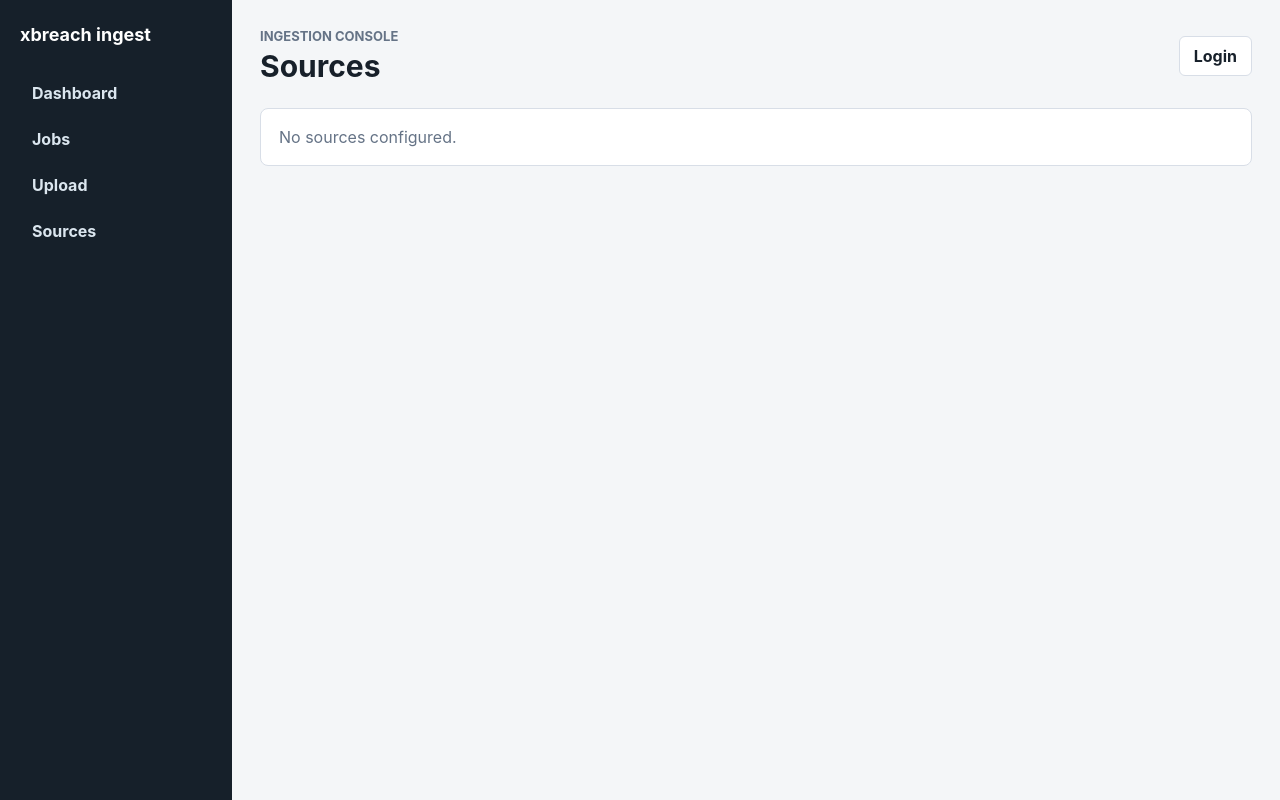
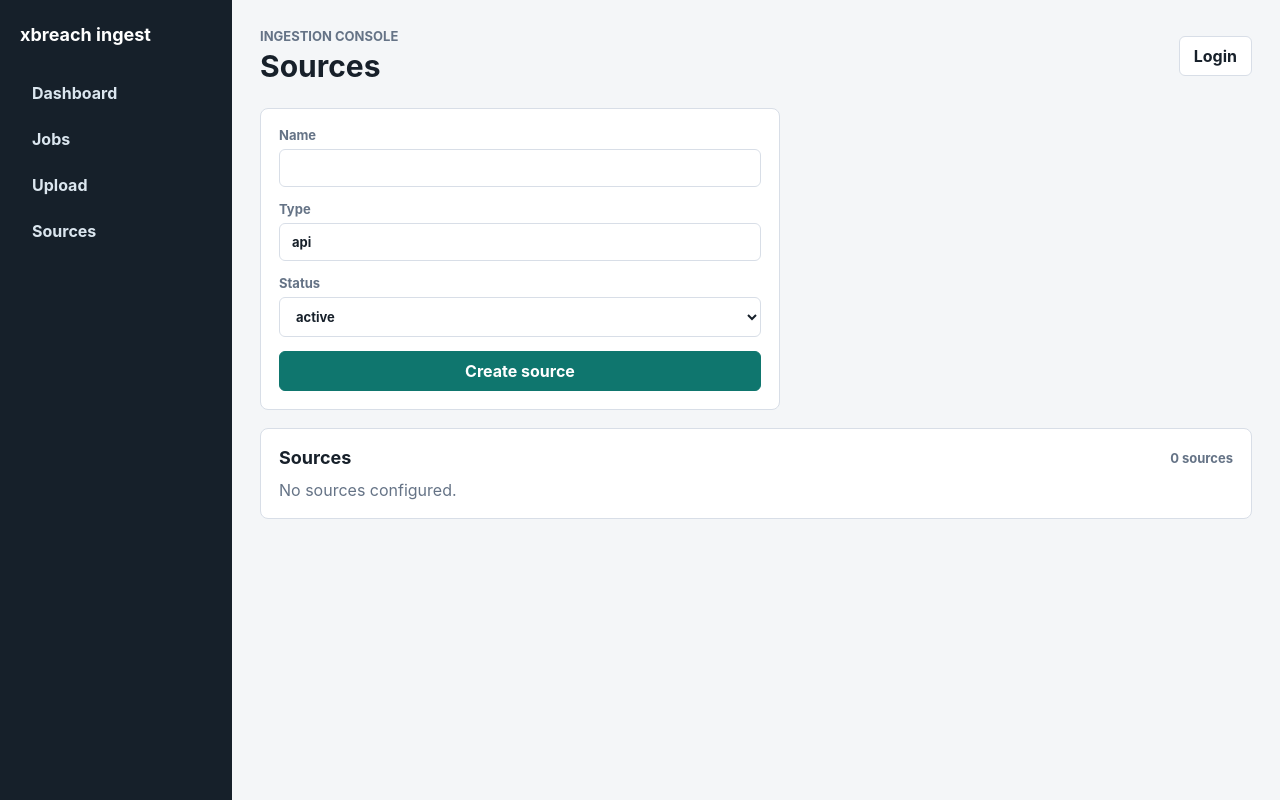
Before and after one commit to xbreach/xbreach-ingest, a FastAPI app: page /sources in a window 1280 px wide. Run offline with FastAPI, Linux system fonts and the light colour scheme; parts of the project's set-up code (start-up, migrations or seed data) failed here and were passed over.

Commit message:
feat(sources): create source management screen

```diff
--- a/app/static/web.css
+++ b/app/static/web.css
@@ -165,6 +165,10 @@ button {
   margin-bottom: 18px;
 }
 
+.sources-create-panel {
+  margin-bottom: 18px;
+}
+
 .filters-form {
   display: grid;
   grid-template-columns: repeat(6, minmax(0, 1fr));
--- a/app/templates/sources.html
+++ b/app/templates/sources.html
@@ -1,7 +1,49 @@
 {% extends "base.html" %}
 
 {% block content %}
+<section class="panel compact-panel sources-create-panel">
+  {% if error_message %}
+  <div class="notice error" role="alert">{{ error_message }}</div>
+  {% endif %}
+  {% if success_message %}
+  <div class="notice success" role="status">
+    {{ success_message }}
+    {% if created_api_key %}
+    <div class="secret-once">
+      <span>API key</span>
+      <code>{{ created_api_key }}</code>
+    </div>
+    {% endif %}
+  </div>
+  {% endif %}
+  <form class="form" action="/sources" method="post">
+    <label>
+      Name
+      <input type="text" name="name" value="{{ form_values.name }}" required>
+    </label>
+    <label>
+      Type
+      <input type="text" name="type" value="{{ form_values.type }}" required>
+    </label>
+    <label>
+      Status
+      <select name="status" required>
+        {% for option in status_options %}
+        <option value="{{ option }}" {% if form_values.status == option %}selected{% endif %}>
+          {{ option }}
+        </option>
+        {% endfor %}
+      </select>
+    </label>
+    <button type="submit">Create source</button>
+  </form>
+</section>
+
 <section class="panel">
+  <div class="section-header">
+    <h2>Sources</h2>
+    <span class="result-count">{{ sources | length }} sources</span>
+  </div>
   {% if sources %}
   <table>
     <thead>
@@ -10,6 +52,8 @@
         <th>Name</th>
         <th>Type</th>
         <th>Status</th>
+        <th>Created at</th>
+        <th>Action</th>
       </tr>
     </thead>
     <tbody>
@@ -18,7 +62,15 @@
         <td>{{ source.id }}</td>
         <td>{{ source.name }}</td>
         <td>{{ source.type }}</td>
-        <td><span class="status">{{ source.status }}</span></td>
+        <td><span class="status status-{{ source.status }}">{{ source.status }}</span></td>
+        <td>{{ source.created_at }}</td>
+        <td>
+          <form class="inline-form" action="/sources/{{ source.id }}/toggle" method="post">
+            <button type="submit">
+              {% if source.status == "active" %}Deactivate{% else %}Activate{% endif %}
+            </button>
+          </form>
+        </td>
       </tr>
       {% endfor %}
     </tbody>
--- a/app/web/routes.py
+++ b/app/web/routes.py
@@ -1,3 +1,5 @@
+import hashlib
+import secrets
 from datetime import UTC, date, datetime, time
 from pathlib import Path
 
@@ -5,8 +7,12 @@ from fastapi import APIRouter, Depends, File, Form, Query, Request, UploadFile
 from fastapi.responses import HTMLResponse, RedirectResponse
 from fastapi.templating import Jinja2Templates
 from sqlalchemy import func, select
+from sqlalchemy.exc import IntegrityError
 from sqlalchemy.orm import Session
 
+from app.core.config import get_settings
+from app.domain.snowflake import SnowflakeGenerator
+from app.domain.source import SOURCE_STATUS_ACTIVE, SOURCE_STATUS_INACTIVE
 from app.infrastructure.database import (
     BreachModel,
     IngestionJobErrorModel,
@@ -22,6 +28,7 @@ from app.services.upload import UploadIngestService, UploadValidationError
 
 JOB_LISTING_PAGE_SIZE = 20
 JOB_STATUS_OPTIONS = ["pending", "running", "completed", "failed"]
+SOURCE_STATUS_OPTIONS = ["active", "inactive", "disabled"]
 
 router = APIRouter(include_in_schema=False)
 templates = Jinja2Templates(directory=Path(__file__).resolve().parents[1] / "templates")
@@ -224,13 +231,83 @@ def sources(
     request: Request,
     session: Session = Depends(get_session_dependency),
 ) -> HTMLResponse:
-    source_rows = session.scalars(
-        select(SourceModel).order_by(SourceModel.created_at.desc()).limit(50)
-    ).all()
-    return templates.TemplateResponse(
-        request,
-        "sources.html",
-        {"request": request, "page_title": "Sources", "sources": source_rows},
+    return _sources_response(request=request, session=session)
+
+
+@router.post("/sources", response_class=HTMLResponse)
+def create_source(
+    request: Request,
+    name: str = Form(...),
+    type: str = Form(...),
+    status: str = Form(SOURCE_STATUS_ACTIVE),
+    session: Session = Depends(get_session_dependency),
+) -> HTMLResponse:
+    name = name.strip()
+    source_type = type.strip()
+    if not name or not source_type or status not in SOURCE_STATUS_OPTIONS:
+        return _sources_response(
+            request=request,
+            session=session,
+            error_message="source name, type and status are required",
+            status_code=400,
+            form_values={"name": name, "type": source_type, "status": status},
+        )
+
+    api_key = secrets.token_urlsafe(32)
+    source = SourceModel(
+        id=_next_source_id(),
+        name=name,
+        type=source_type,
+        status=status,
+        api_key_hash=_hash_api_key(api_key),
+    )
+    session.add(source)
+    try:
+        session.commit()
+    except IntegrityError:
+        session.rollback()
+        return _sources_response(
+            request=request,
+            session=session,
+            error_message="failed to create source",
+            status_code=409,
+            form_values={"name": name, "type": source_type, "status": status},
+        )
+
+    return _sources_response(
+        request=request,
+        session=session,
+        success_message="source created",
+        created_api_key=api_key,
+    )
+
+
+@router.post("/sources/{source_id}/toggle", response_class=HTMLResponse)
+def toggle_source_status(
+    source_id: int,
+    request: Request,
+    session: Session = Depends(get_session_dependency),
+) -> HTMLResponse:
+    source = session.get(SourceModel, source_id)
+    if source is None:
+        return _sources_response(
+            request=request,
+            session=session,
+            error_message="source not found",
+            status_code=404,
+        )
+
+    source.status = (
+        SOURCE_STATUS_INACTIVE
+        if source.status == SOURCE_STATUS_ACTIVE
+        else SOURCE_STATUS_ACTIVE
+    )
+    source.updated_at = datetime.now(UTC)
+    session.commit()
+    return _sources_response(
+        request=request,
+        session=session,
+        success_message=f"source {source.id} updated",
     )
 
 
@@ -243,6 +320,49 @@ def _count_jobs_by_status(session: Session, status: str) -> int:
         )
         or 0
     )
+
+
+def _sources_response(
+    *,
+    request: Request,
+    session: Session,
+    error_message: str | None = None,
+    success_message: str | None = None,
+    created_api_key: str | None = None,
+    status_code: int = 200,
+    form_values: dict | None = None,
+) -> HTMLResponse:
+    source_rows = session.scalars(
+        select(SourceModel).order_by(SourceModel.created_at.desc()).limit(100)
+    ).all()
+    return templates.TemplateResponse(
+        request,
+        "sources.html",
+        {
+            "request": request,
+            "page_title": "Sources",
+            "sources": source_rows,
+            "status_options": SOURCE_STATUS_OPTIONS,
+            "error_message": error_message,
+            "success_message": success_message,
+            "created_api_key": created_api_key,
+            "form_values": form_values or {
+                "name": "",
+                "type": "api",
+                "status": SOURCE_STATUS_ACTIVE,
+            },
+        },
+        status_code=status_code,
+    )
+
+
+def _hash_api_key(api_key: str) -> str:
+    return hashlib.sha256(api_key.encode("utf-8")).hexdigest()
+
+
+def _next_source_id() -> int:
+    settings = get_settings()
+    return SnowflakeGenerator(app_id=settings.app_id, node_id=settings.node_id).next_id()
 
 
 def _job_error_summary(session: Session, job_id: int):
```
Also changed, not shown: other parts of app/static/web.css (+38 -0 lines), tests/test_web_interface.py (+66 -1 lines).
